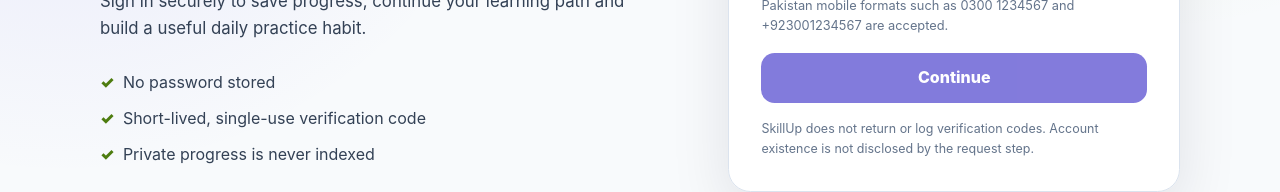
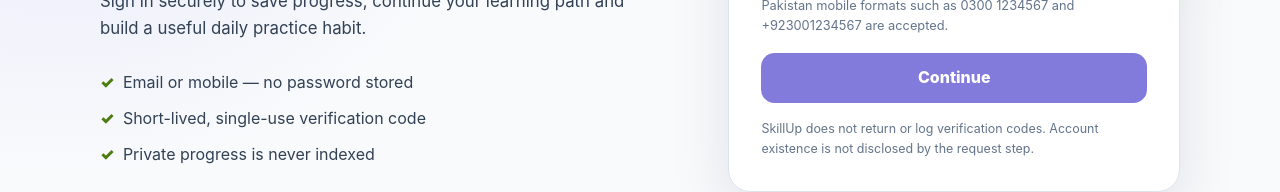
Before and after one commit to SkillStep/skillup-platform, a Next.js app in the folder apps/web/: page /en/sign-in in a window 1280 px wide. Shown: the part 424-616 px from the top of the page. Built offline with nearby package versions, Linux system fonts and the light colour scheme; no server answers.

Commit message:
copy(auth): explain unified passwordless sign-in

```diff
--- a/apps/web/app/[locale]/sign-in/page.tsx
+++ b/apps/web/app/[locale]/sign-in/page.tsx
@@ -14,7 +14,7 @@ type PageProps = Readonly<{
 
 export const metadata: Metadata = {
   title: "Sign in",
-  description: "Securely sign in to SkillUp with a short-lived email verification code.",
+  description: "Securely sign in or create a SkillUp account with a short-lived email or SMS verification code.",
   robots: { index: false, follow: false, noarchive: true },
 };
 
@@ -45,7 +45,7 @@ export default async function SignInPage({ params, searchParams }: PageProps) {
             practice habit.
           </p>
           <ul className={styles["commitments"]} aria-label="Account commitments">
-            <li>No password stored</li>
+            <li>Email or mobile — no password stored</li>
             <li>Short-lived, single-use verification code</li>
             <li>Private progress is never indexed</li>
           </ul>
```
